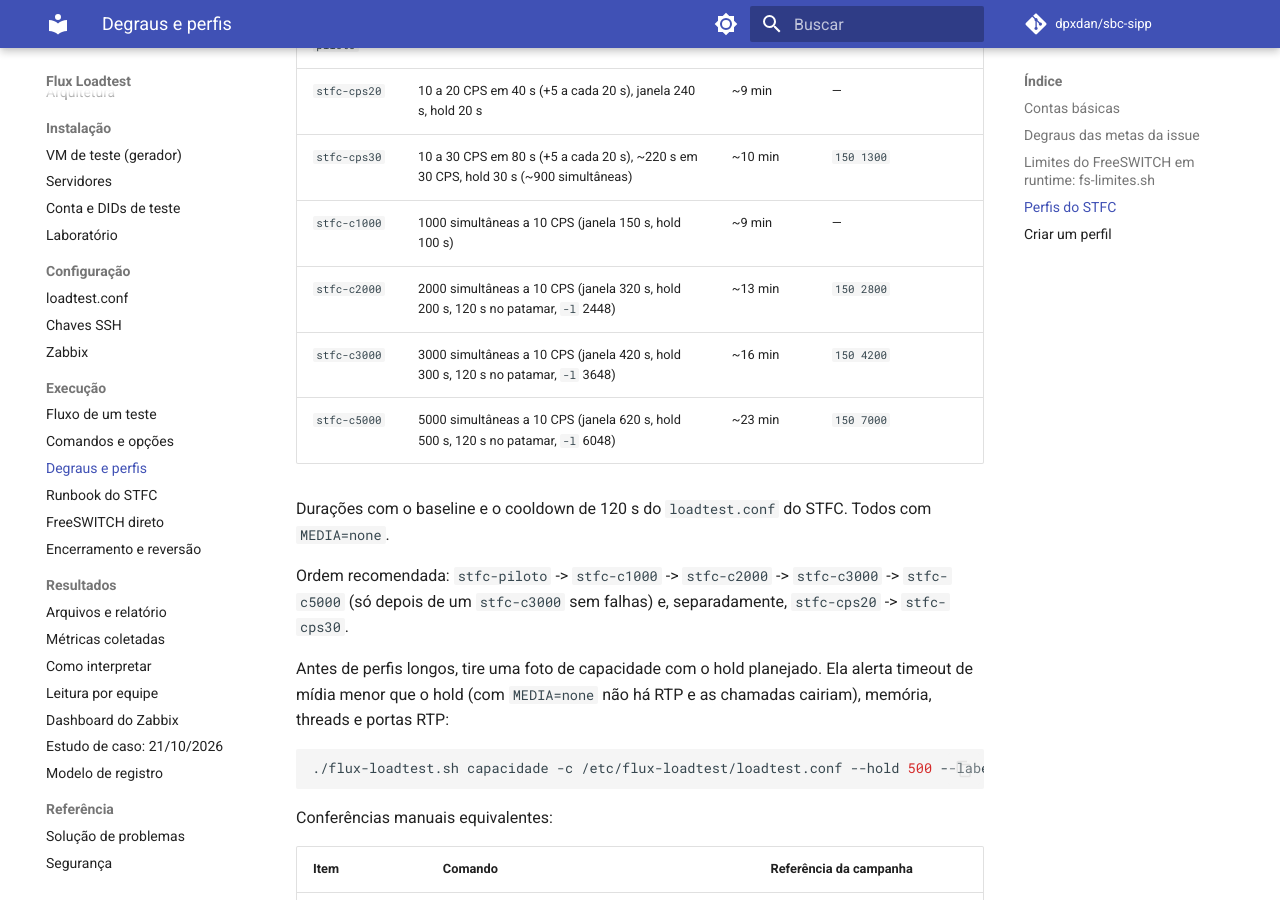
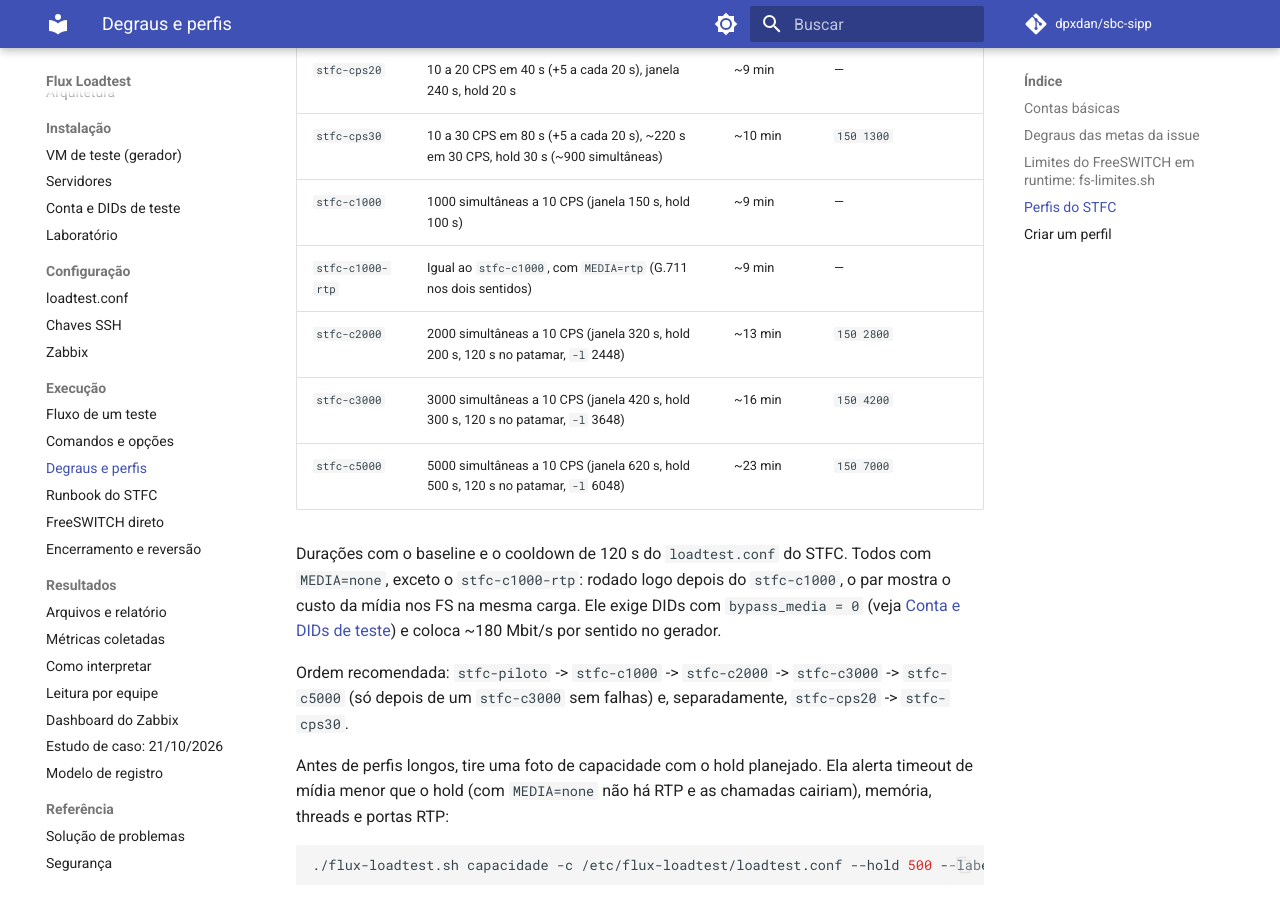
Before and after one commit to dpxdan/sbc-sipp, an MkDocs documentation site: the page built from docs/execucao/degraus-e-perfis.md, in a window 1280 px wide and 900 px high, scrolled down 2248 px. Built offline with MkDocs 1.6.1 and Material for MkDocs 9.7.7, drawn with Linux system fonts in a browser that asks for light colours; comment, search, counter and statistics services are not loaded.

Commit message:
feat(stfc): perfil stfc-c1000-rtp
Mesma carga do stfc-c1000 com MEDIA=rtp (G.711 nos dois sentidos), para o A/B de midia que a WEB-1437 pede: a campanha de 21/10 rodou toda sem RTP. O cabecalho lista os pre-requisitos (bypass_media = 0, firewall do .165 para as faixas RTP, capacidade --hold 100) e o custo no gerador (~180 Mbit/s por sentido).

```diff
--- a/docs/execucao/degraus-e-perfis.md
+++ b/docs/execucao/degraus-e-perfis.md
@@ -79,11 +79,15 @@ equivalem às opções do `run`).
 | `stfc-cps20` | 10 a 20 CPS em 40 s (+5 a cada 20 s), janela 240 s, hold 20 s | ~9 min | — |
 | `stfc-cps30` | 10 a 30 CPS em 80 s (+5 a cada 20 s), ~220 s em 30 CPS, hold 30 s (~900 simultâneas) | ~10 min | `150 1300` |
 | `stfc-c1000` | 1000 simultâneas a 10 CPS (janela 150 s, hold 100 s) | ~9 min | — |
+| `stfc-c1000-rtp` | Igual ao `stfc-c1000`, com `MEDIA=rtp` (G.711 nos dois sentidos) | ~9 min | — |
 | `stfc-c2000` | 2000 simultâneas a 10 CPS (janela 320 s, hold 200 s, 120 s no patamar, `-l` 2448) | ~13 min | `150 2800` |
 | `stfc-c3000` | 3000 simultâneas a 10 CPS (janela 420 s, hold 300 s, 120 s no patamar, `-l` 3648) | ~16 min | `150 4200` |
 | `stfc-c5000` | 5000 simultâneas a 10 CPS (janela 620 s, hold 500 s, 120 s no patamar, `-l` 6048) | ~23 min | `150 7000` |
 
-Durações com o baseline e o cooldown de 120 s do `loadtest.conf` do STFC. Todos com `MEDIA=none`.
+Durações com o baseline e o cooldown de 120 s do `loadtest.conf` do STFC. Todos com `MEDIA=none`,
+exceto o `stfc-c1000-rtp`: rodado logo depois do `stfc-c1000`, o par mostra o custo da mídia nos FS
+na mesma carga. Ele exige DIDs com `bypass_media = 0` (veja [Conta e DIDs de teste](../instalacao/massa-dids.md))
+e coloca ~180 Mbit/s por sentido no gerador.
 
 Ordem recomendada: `stfc-piloto` -> `stfc-c1000` -> `stfc-c2000` -> `stfc-c3000` -> `stfc-c5000` (só depois de um
 `stfc-c3000` sem falhas) e, separadamente, `stfc-cps20` -> `stfc-cps30`.
```
Also changed, not shown: deploy/stfc-completo/ZABBIX.md (+1 -0 lines), 1 other file.
